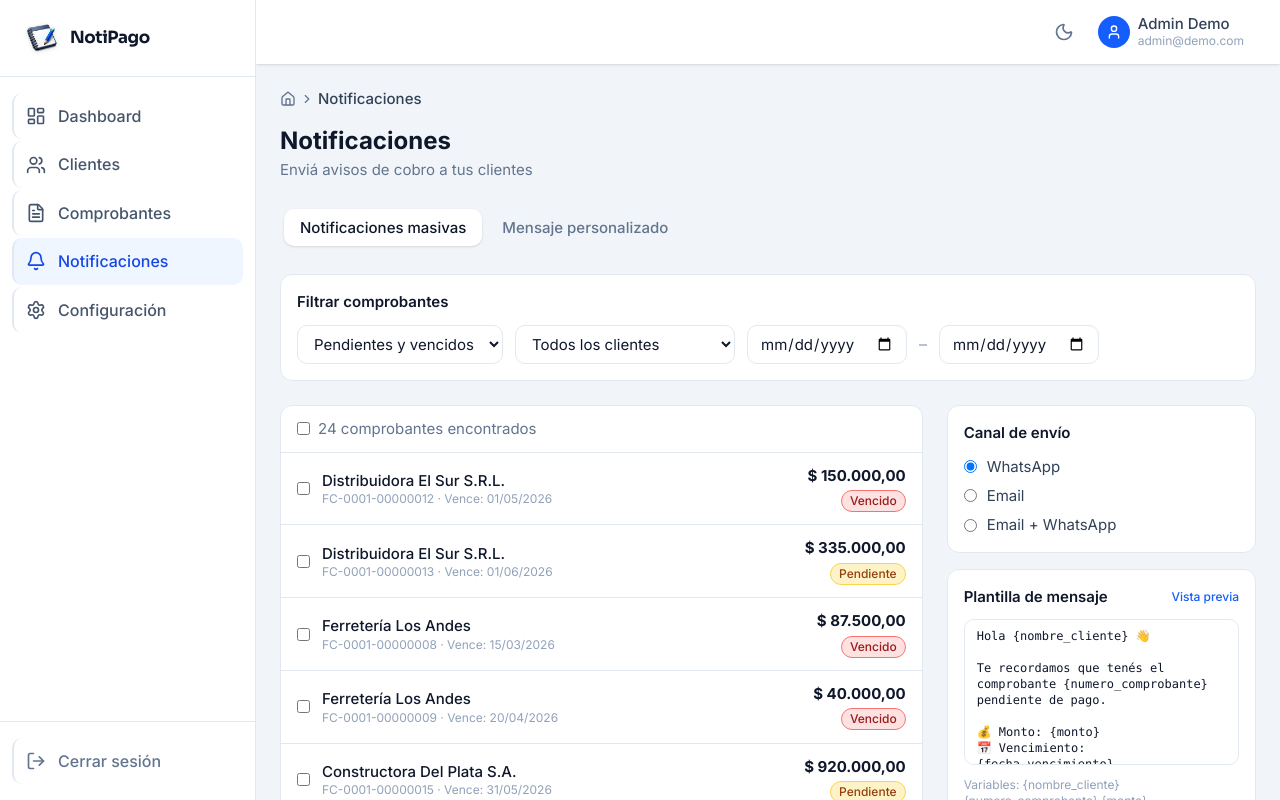
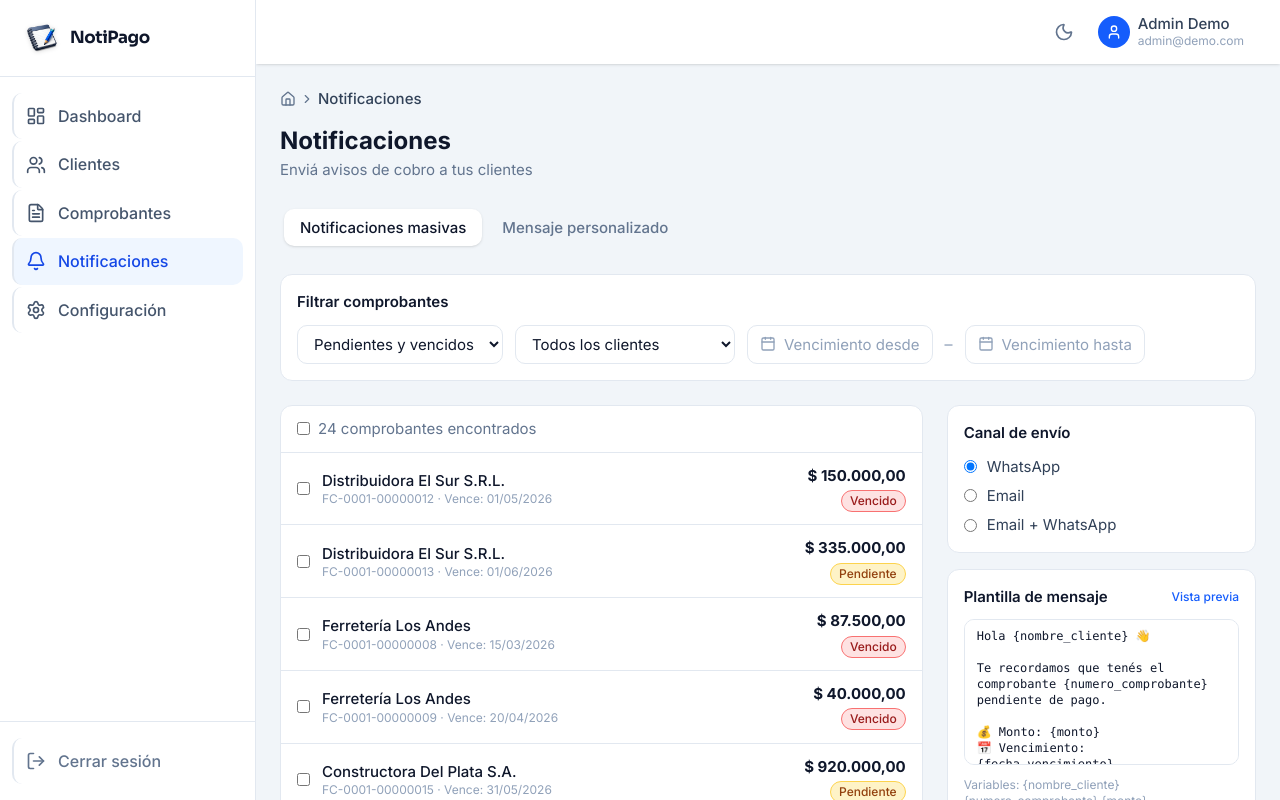
Before and after one commit to Nawel0310/notipago, a Next.js app: page /notipago/notificaciones in a window 1280 px wide. Built offline with nearby package versions, Linux system fonts and the light colour scheme.

Commit message:
agregado date picker

```diff
--- a/components/comprobantes/ComprobantesTable.tsx
+++ b/components/comprobantes/ComprobantesTable.tsx
@@ -16,6 +16,7 @@ import Pagination from "@/components/shared/Pagination"
 import ConfirmModal from "@/components/shared/ConfirmModal"
 import ComprobanteModal from "./ComprobanteModal"
 import ComprobanteDetailModal from "./ComprobanteDetailModal"
+import { DatePicker } from "@/components/ui/date-picker"
 import type { Comprobante, ComprobanteEstado } from "@/lib/types"
 import type { ComprobanteFormData } from "@/lib/schemas"
 
@@ -265,9 +266,9 @@ export default function ComprobantesTable() {
         </select>
 
         <div className="col-span-6 grid grid-cols-1 gap-3 md:flex md:items-center md:gap-2">
-          <input type="date" value={dateFrom} onChange={(e) => { setDateFrom(e.target.value); setPage(1) }} className="w-full md:w-auto px-3 py-2 rounded-lg border border-slate-200 dark:border-slate-600 bg-white dark:bg-slate-700 text-sm text-slate-900 dark:text-white focus:outline-none focus:ring-2 focus:ring-blue-500 transition-colors" title="Vencimiento desde" />
+          <DatePicker value={dateFrom} onChange={(v) => { setDateFrom(v); setPage(1) }} placeholder="Vencimiento desde" />
           <span className="hidden md:inline md:text-slate-400 md:text-sm">–</span>
-          <input type="date" value={dateTo} onChange={(e) => { setDateTo(e.target.value); setPage(1) }} className="w-full md:w-auto px-3 py-2 rounded-lg border border-slate-200 dark:border-slate-600 bg-white dark:bg-slate-700 text-sm text-slate-900 dark:text-white focus:outline-none focus:ring-2 focus:ring-blue-500 transition-colors" title="Vencimiento hasta" />
+          <DatePicker value={dateTo} onChange={(v) => { setDateTo(v); setPage(1) }} placeholder="Vencimiento hasta" />
         </div>
 
         <div className="col-span-6 grid grid-cols-3 gap-3 md:flex md:gap-2 md:ml-auto">
--- a/components/notificaciones/NotificacionesMasivas.tsx
+++ b/components/notificaciones/NotificacionesMasivas.tsx
@@ -6,6 +6,7 @@ import { Send, Bell, Clock, Users } from "lucide-react"
 import { useApp } from "@/context/AppContext"
 import { formatCurrency, formatDate } from "@/lib/utils"
 import { ComprobanteEstadoBadge } from "@/components/shared/StatusBadge"
+import { DatePicker } from "@/components/ui/date-picker"
 import type { NotificacionCanal } from "@/lib/types"
 
 const DEFAULT_TEMPLATE = `Hola {nombre_cliente} 👋
@@ -95,9 +96,9 @@ export default function NotificacionesMasivas() {
             <option value="">Todos los clientes</option>
             {state.clientes.map((c) => <option key={c.id} value={c.id}>{c.razonSocial}</option>)}
           </select>
-          <input type="date" value={dateFrom} onChange={(e) => setDateFrom(e.target.value)} className="col-span-2 w-full md:w-auto px-3 py-2 rounded-lg border border-slate-200 dark:border-slate-600 bg-white dark:bg-slate-700 text-sm text-slate-900 dark:text-white focus:outline-none focus:ring-2 focus:ring-blue-500" title="Vencimiento desde" />
+          <DatePicker value={dateFrom} onChange={setDateFrom} placeholder="Vencimiento desde" className="col-span-2" />
           <span className="hidden md:block md:self-center md:text-slate-400">–</span>
-          <input type="date" value={dateTo} onChange={(e) => setDateTo(e.target.value)} className="col-span-2 w-full md:w-auto px-3 py-2 rounded-lg border border-slate-200 dark:border-slate-600 bg-white dark:bg-slate-700 text-sm text-slate-900 dark:text-white focus:outline-none focus:ring-2 focus:ring-blue-500" title="Vencimiento hasta" />
+          <DatePicker value={dateTo} onChange={setDateTo} placeholder="Vencimiento hasta" className="col-span-2" />
         </div>
       </div>
 
--- /dev/null
+++ b/components/ui/date-picker.tsx
@@ -0,0 +1,82 @@
+"use client"
+
+import * as React from "react"
+import { Popover as PopoverPrimitive } from "@base-ui/react/popover"
+import { DayPicker } from "react-day-picker"
+import { format, parse, isValid } from "date-fns"
+import { es } from "date-fns/locale"
+import { CalendarIcon, X } from "lucide-react"
+import { cn } from "@/lib/utils"
+
+interface DatePickerProps {
+  value: string
+  onChange: (value: string) => void
+  placeholder?: string
+  className?: string
+}
+
+export function DatePicker({ value, onChange, placeholder = "Fecha", className }: DatePickerProps) {
+  const parsed = value ? parse(value, "yyyy-MM-dd", new Date()) : undefined
+  const hasValue = parsed !== undefined && isValid(parsed)
+
+  return (
+    <PopoverPrimitive.Root>
+      <div className={cn("relative flex items-center w-full md:w-auto", className)}>
+        <PopoverPrimitive.Trigger
+          className={cn(
+            "flex items-center gap-2 pl-3 py-2 rounded-lg border border-slate-200 dark:border-slate-600 bg-white dark:bg-slate-700 text-sm focus:outline-none focus:ring-2 focus:ring-blue-500 transition-colors cursor-pointer w-full min-w-[148px]",
+            hasValue ? "pr-8" : "pr-3"
+          )}
+        >
+          <CalendarIcon className="w-4 h-4 text-slate-400 shrink-0" />
+          <span className={cn("flex-1 text-left whitespace-nowrap", hasValue ? "text-slate-900 dark:text-white" : "text-slate-400")}>
+            {hasValue ? format(parsed!, "dd/MM/yyyy") : placeholder}
+          </span>
+        </PopoverPrimitive.Trigger>
+        {hasValue && (
+          <button
+            type="button"
+            onClick={(e) => { e.stopPropagation(); onChange("") }}
+            className="absolute right-2 p-0.5 rounded text-slate-400 hover:text-slate-600 dark:hover:text-slate-300 transition-colors cursor-pointer"
+            aria-label="Limpiar fecha"
+          >
+            <X className="w-3 h-3" />
+          </button>
+        )}
+      </div>
+      <PopoverPrimitive.Portal>
+        <PopoverPrimitive.Positioner side="bottom" align="start" sideOffset={6} className="z-50">
+          <PopoverPrimitive.Popup className="rounded-xl border border-slate-200 dark:border-slate-700 bg-white dark:bg-slate-800 shadow-lg p-3 outline-none data-open:animate-in data-open:fade-in-0 data-open:zoom-in-95 data-closed:animate-out data-closed:fade-out-0 data-closed:zoom-out-95 origin-(--transform-origin)">
+            <DayPicker
+              mode="single"
+              selected={hasValue ? parsed : undefined}
+              onSelect={(date) => onChange(date ? format(date, "yyyy-MM-dd") : "")}
+              locale={es}
+              classNames={{
+                root: "",
+                months: "flex flex-col",
+                month: "space-y-2",
+                month_caption: "flex items-center justify-between px-1",
+                caption_label: "text-sm font-semibold text-slate-900 dark:text-white capitalize",
+                nav: "flex items-center gap-1",
+                button_previous: "p-1.5 rounded-md hover:bg-slate-100 dark:hover:bg-slate-700 text-slate-500 dark:text-slate-400 transition-colors cursor-pointer",
+                button_next: "p-1.5 rounded-md hover:bg-slate-100 dark:hover:bg-slate-700 text-slate-500 dark:text-slate-400 transition-colors cursor-pointer",
+                month_grid: "w-full border-collapse mt-2",
+                weekdays: "flex",
+                weekday: "text-xs font-medium text-slate-400 dark:text-slate-500 w-9 h-8 flex items-center justify-center",
+                week: "flex mt-1",
+                day: "w-9 h-9 p-0",
+                day_button: "w-full h-full flex items-center justify-center rounded-lg text-sm text-slate-700 dark:text-slate-300 hover:bg-slate-100 dark:hover:bg-slate-700 transition-colors cursor-pointer font-normal",
+                selected: "[&>button]:!bg-blue-600 [&>button]:!text-white [&>button]:hover:!bg-blue-700",
+                today: "[&>button]:font-semibold [&>button]:text-blue-600 dark:[&>button]:text-blue-400",
+                outside: "[&>button]:text-slate-300 dark:[&>button]:text-slate-600",
+                disabled: "[&>button]:opacity-30 [&>button]:pointer-events-none",
+                hidden: "invisible",
+              }}
+            />
+          </PopoverPrimitive.Popup>
+        </PopoverPrimitive.Positioner>
+      </PopoverPrimitive.Portal>
+    </PopoverPrimitive.Root>
+  )
+}
--- a/package.json
+++ b/package.json
@@ -18,6 +18,7 @@
     "next": "16.2.6",
     "papaparse": "^5.5.3",
     "react": "19.2.4",
+    "react-day-picker": "^9.14.0",
     "react-dom": "19.2.4",
     "react-hook-form": "^7.76.0",
     "shadcn": "^4.7.0",
```
Also changed, not shown: 1 other file (tests, documents, lock files or other folders).
